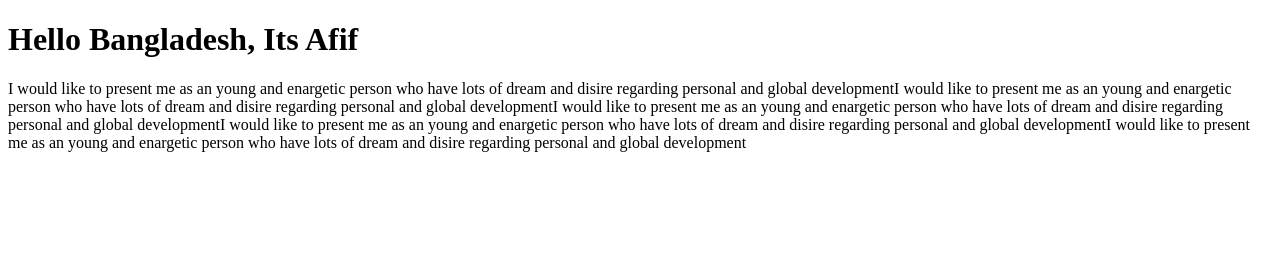
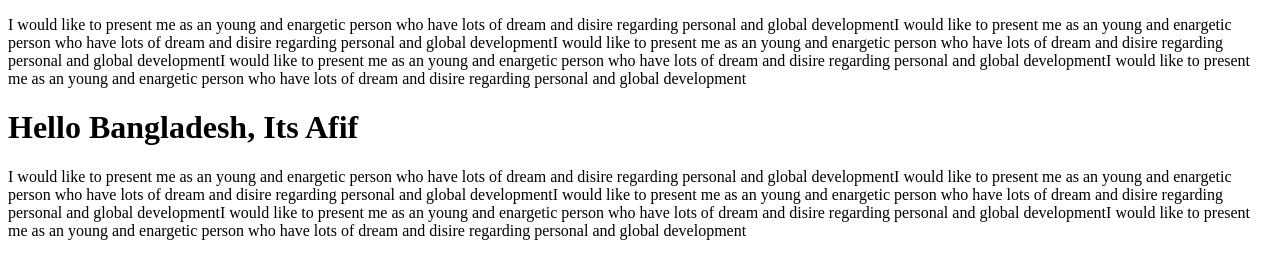
Before and after one commit to afifsylhet/my-first-repo, a plain HTML site: page index.html in a window 1280 px wide. Drawn offline with Linux system fonts and the light colour scheme.

Commit message:
This is third branch frist change

```diff
--- a/index.html
+++ b/index.html
@@ -7,6 +7,8 @@
     <title>First Gighub project</title>
 </head>
 <body>
+    <p>I would like to present me as an young and enargetic person who have lots of dream and disire regarding personal and global developmentI would like to present me as an young and enargetic person who have lots of dream and disire regarding personal and global developmentI would like to present me as an young and enargetic person who have lots of dream and disire regarding personal and global developmentI would like to present me as an young and enargetic person who have lots of dream and disire regarding personal and global developmentI would like to present me as an young and enargetic person who have lots of dream and disire regarding personal and global development</p>
+
     <h1>Hello Bangladesh, Its Afif</h1>
     <p>I would like to present me as an young and enargetic person who have lots of dream and disire regarding personal and global developmentI would like to present me as an young and enargetic person who have lots of dream and disire regarding personal and global developmentI would like to present me as an young and enargetic person who have lots of dream and disire regarding personal and global developmentI would like to present me as an young and enargetic person who have lots of dream and disire regarding personal and global developmentI would like to present me as an young and enargetic person who have lots of dream and disire regarding personal and global development</p>
 </body>
```
